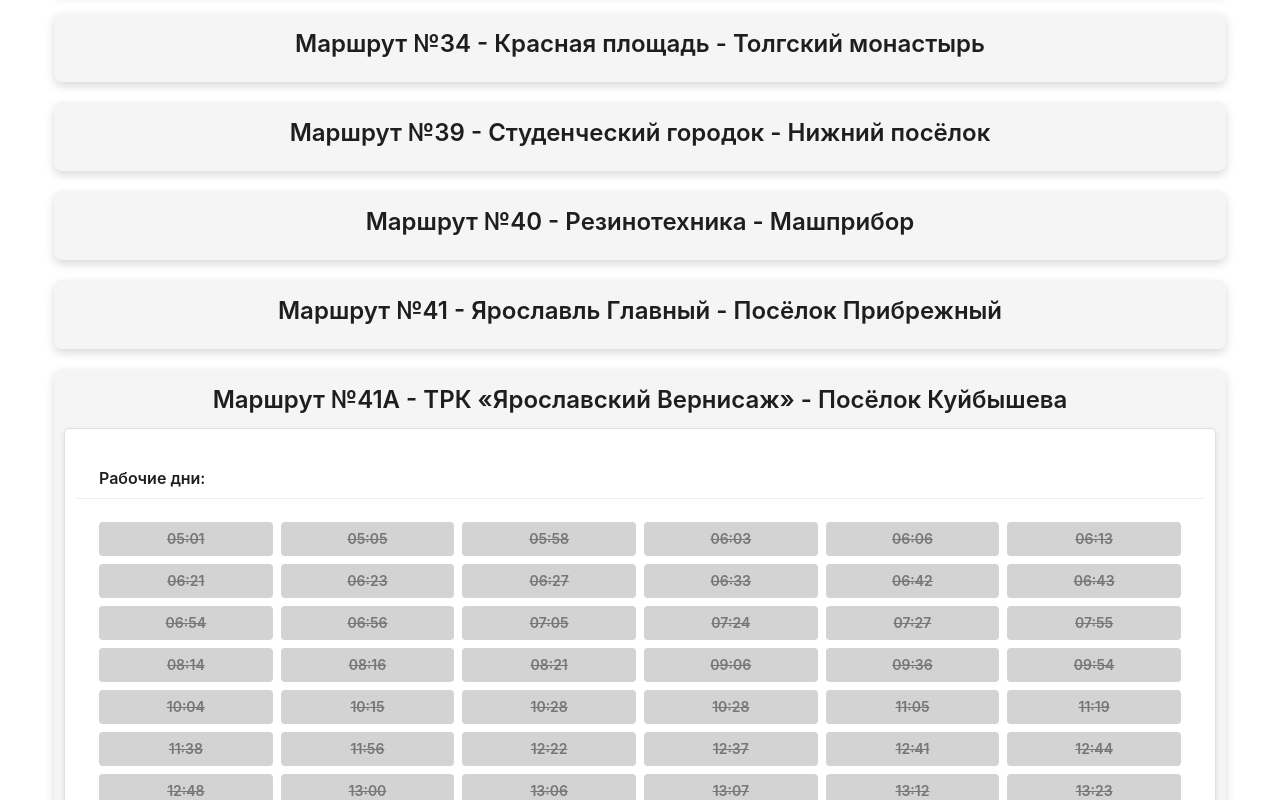
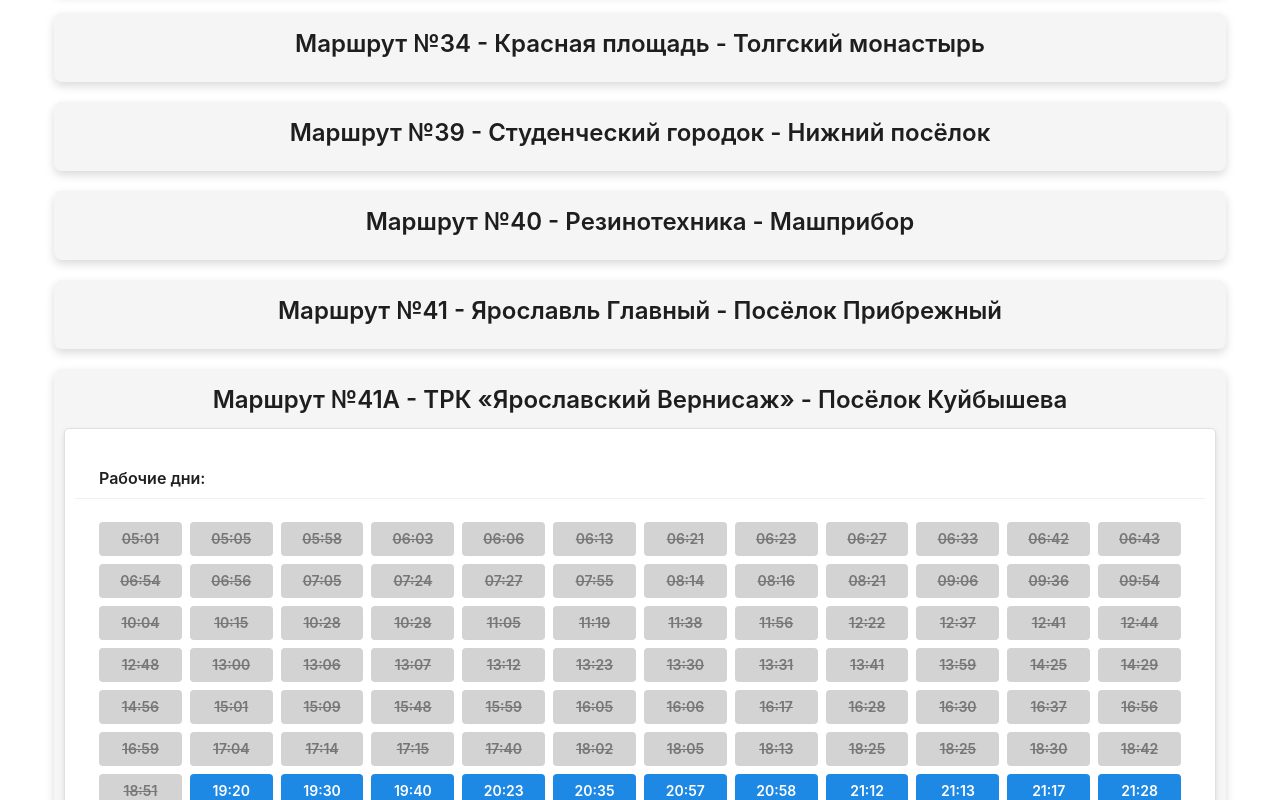
Before and after one commit to skd4k/raspisanie-ebanoe, a React (Create React App) app: page / in a window 1280 px wide. Both pictures are taken after a click on the element 640 px from the left and 3514 px from the top of the page. Shown: the part 3114-3914 px from the top of the page. Built offline with nearby package versions, Linux system fonts and the light colour scheme.

Commit message:
о: одоптивность

```diff
--- a/src/components/TransportSchedule.js
+++ b/src/components/TransportSchedule.js
@@ -37,7 +37,7 @@ const TransportSchedule = ({ id, routeName }) => {
                             {weekdays.map((time, index) => (
                                 <Col
                                     key={index}
-                                    xs={12} sm={8} md={6} lg={4} xl={4} // Установка адаптивных значений
+                                    xs={6} sm={4} md={2} lg={2} xl={2} // Установка адаптивных значений
                                 >
                                     <Text
                                         strong
```
